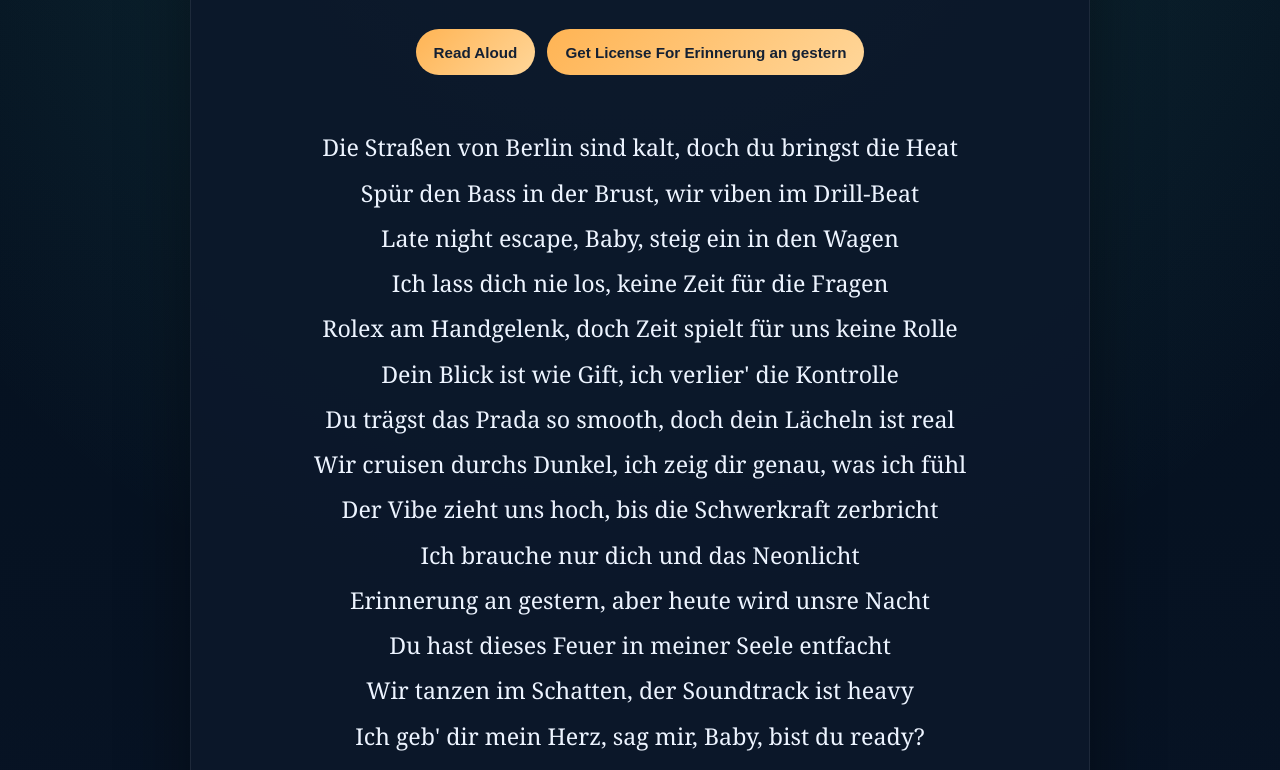
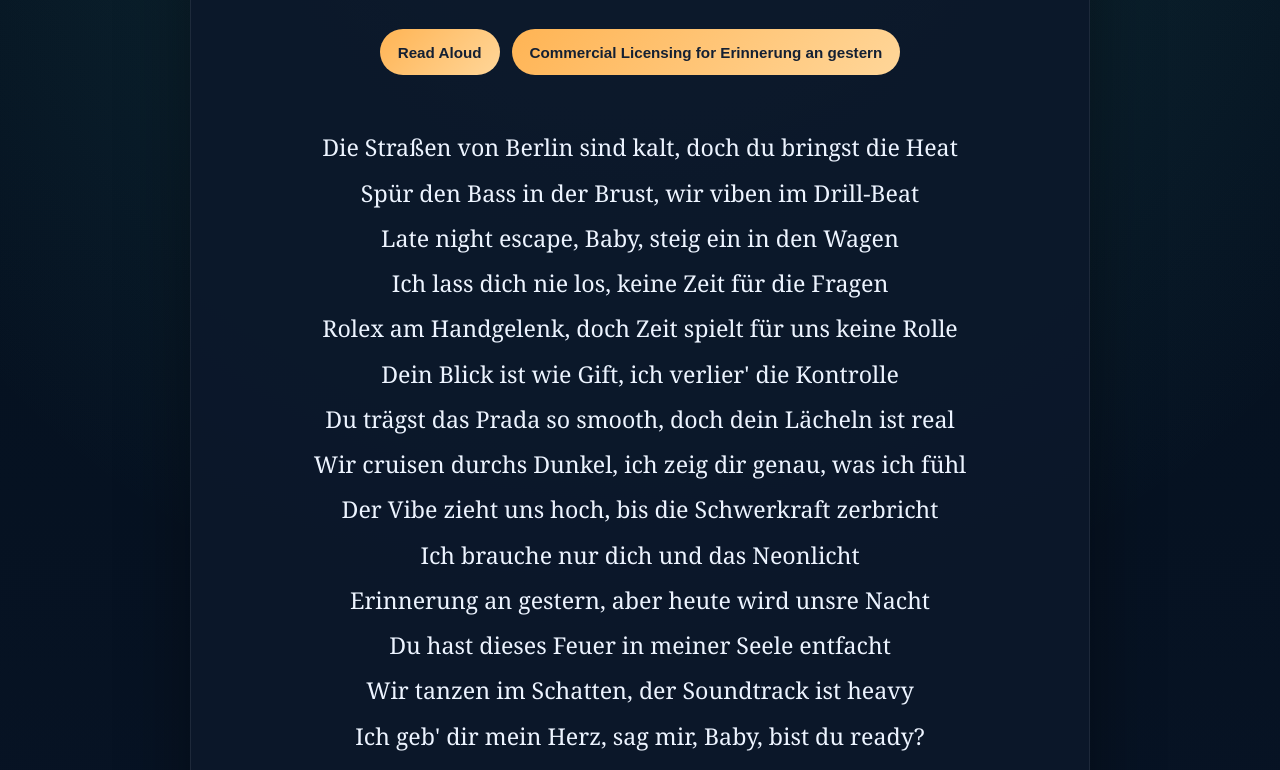
Before and after one commit to ImAbuSayed/erinnerung-an-gestern, a plain HTML site: page index.html in a window 1280 px wide. Shown: the part 227-997 px from the top of the page. Drawn offline with Linux system fonts and the light colour scheme.

```diff
--- a/index.html
+++ b/index.html
@@ -537,7 +537,7 @@
 
         <div class="controls">
             <button class="btn-speak" id="speakBtn" title="Read the lyrics aloud"><span id="speakText">Read Aloud</span></button>
-            <a href="https://music.abusayed.com.bd/Licensing/?https://imabusayed.github.io/erinnerung-an-gestern/" class="btn-license" title="Get licensing for this song" target="_blank">Get License For Erinnerung an gestern</a>
+            <a href="https://music.abusayed.com.bd/Licensing/?https://imabusayed.github.io/erinnerung-an-gestern/" class="btn-license" title="Get licensing for this song" target="_blank">Commercial Licensing for Erinnerung an gestern</a>
 
         </div>
         <br>
```
Also changed, not shown: llms.txt, manifest.json, 1 other file.
